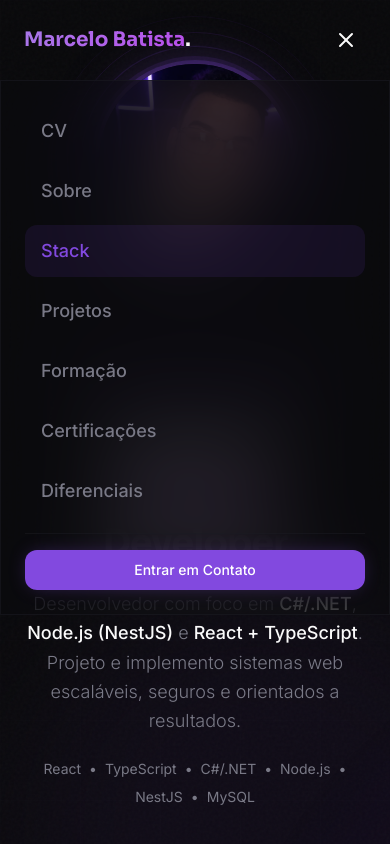
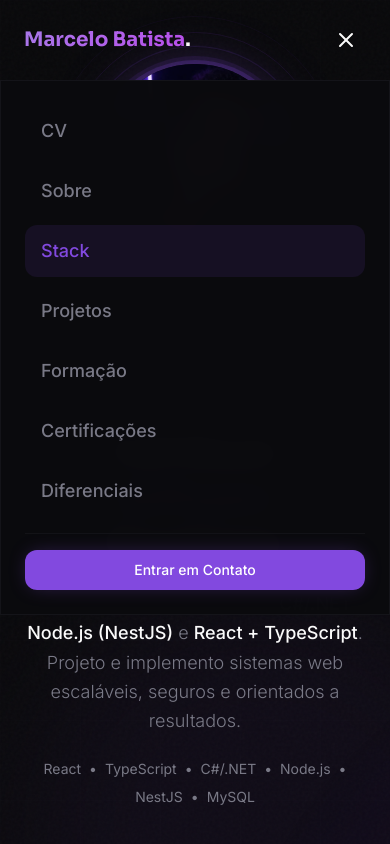
Before and after one commit to MarceloBatistazul/MeuPortifolio, a React (Vite) app: page / in a window 390 px wide. Both pictures are taken after a click on the button "Toggle menu". Shown: the top 844 px of the page. Built offline with nearby package versions, Linux system fonts and the light colour scheme; the HTML template or start-up script is replaced by a standard one.

Commit message:
atualização menu mobile

```diff
--- a/src/components/Navbar.tsx
+++ b/src/components/Navbar.tsx
@@ -95,8 +95,8 @@ const Navbar = () => {
 
       <div
         id="mobile-navigation-menu"
-        className={`md:hidden absolute top-full left-0 right-0 glass-strong border-t border-border/50 transition-all duration-300 ${
-          isMobileMenuOpen ? "opacity-100 translate-y-0" : "opacity-0 -translate-y-4 pointer-events-none"
+        className={`md:hidden absolute top-full left-0 right-0 glass-strong mobile-nav-surface border-t border-border/50 overflow-hidden transition-[max-height,opacity] duration-300 ease-out ${
+          isMobileMenuOpen ? "max-h-[80vh] opacity-100" : "max-h-0 opacity-0 pointer-events-none"
         }`}
       >
         <div className="container mx-auto px-6 py-6 flex flex-col gap-2">
--- a/src/index.css
+++ b/src/index.css
@@ -225,10 +225,39 @@
   /* Glass effect */
   .glass {
     @apply bg-card/40 backdrop-blur-xl border border-border/50;
+    -webkit-backdrop-filter: blur(24px);
+    backdrop-filter: blur(24px);
   }
 
   .glass-strong {
     @apply bg-card/60 backdrop-blur-2xl border border-border/60;
+    -webkit-backdrop-filter: blur(32px);
+    backdrop-filter: blur(32px);
+  }
+
+  .mobile-nav-surface {
+    background-color: hsl(var(--card) / 0.97);
+  }
+
+  @supports not ((-webkit-backdrop-filter: blur(1px)) or (backdrop-filter: blur(1px))) {
+    .glass,
+    .glass-strong {
+      -webkit-backdrop-filter: none;
+      backdrop-filter: none;
+      background-color: hsl(var(--card) / 0.96);
+    }
+  }
+
+  @media (max-width: 767px) {
+    .glass-strong {
+      -webkit-backdrop-filter: blur(14px);
+      backdrop-filter: blur(14px);
+      background-color: hsl(var(--card) / 0.96);
+    }
+
+    .mobile-nav-surface {
+      background-color: hsl(var(--card) / 0.99);
+    }
   }
 
   /* Premium card */
```
